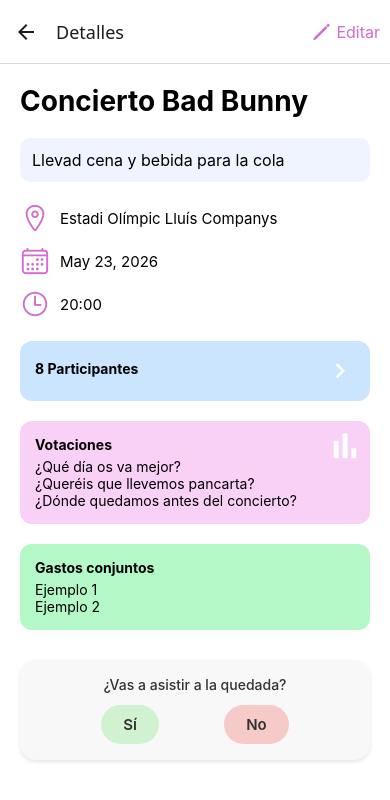
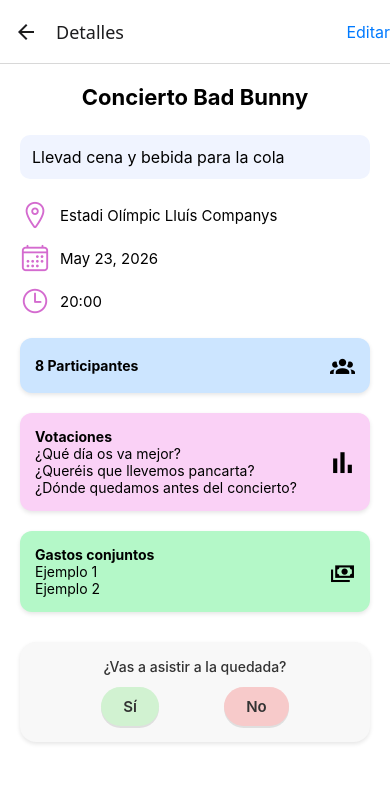
Before and after one commit to rogerguinon/plan-b, a React Native app: screen / in a window 390 px wide. Both pictures are taken after a click on the element 181 px from the left and 331 px from the top of the page. Shown: the top 800 px of the page. Built offline with nearby package versions, Linux system fonts and the light colour scheme; what expo-auth-session would draw is missing.

Commit message:
edit button

```diff
--- a/src/screens/EventDetailScreen/EventDetailScreen.js
+++ b/src/screens/EventDetailScreen/EventDetailScreen.js
@@ -38,11 +38,10 @@ export default function EventDetailScreen({ route, navigation }) {
             style={{
               flexDirection: 'row',
               alignItems: 'center',
-              marginRight: 10,
+              marginLeft: 20,
             }}
           >
-            <Ionicons name="pencil-outline" size={20} color="#d46bcf" style={{ marginRight: 5 }} />
-            <Text style={{ color: '#d46bcf', fontSize: 16 }}>Editar</Text>
+            <Text style={{ color: '#007aff', fontSize: 16 }}>Editar</Text>
           </TouchableOpacity>
       ),
     });
@@ -165,7 +164,12 @@ export default function EventDetailScreen({ route, navigation }) {
           <Text style={styles.sectionTitle}>
             {participantes.length} Participantes
           </Text>
-          <MaterialCommunityIcons name="chevron-right" size={30} color="white" />
+          <MaterialCommunityIcons
+            name="account-group"
+            size={25}
+            color="black"
+            style={{ marginLeft: 10 }}
+          />
         </View>
       </TouchableOpacity>
 
@@ -241,7 +245,9 @@ export default function EventDetailScreen({ route, navigation }) {
 
       {/* Votaciones */}
       <TouchableOpacity onPress={() => navigation.navigate('Encuestas', { id: event.id, eventTitle: event.title })}>
-        <View style={[styles.section, styles.votacionesSection]}>
+        <View style={[styles.section, styles.votacionesSection, { flexDirection: 'row', justifyContent: 'space-between', alignItems: 'center' }]}>
+
+          <View>
             <Text style={styles.sectionTitle}>Votaciones</Text>
             {encuestas.length > 0 ? (
               encuestas.map((encuesta) => (
@@ -250,18 +256,38 @@ export default function EventDetailScreen({ route, navigation }) {
             ) : (
               <Text>Todavía no hay encuestas para esta quedada.</Text>
             )}
-          <MaterialCommunityIcons name="poll" size={30} color="white" style={styles.iconOverlay} />
+          </View>
+
+          <MaterialCommunityIcons
+            name="poll"
+            size={25}
+            color="black"
+            style={{ marginLeft: 10 }}
+          />
+
         </View>
       </TouchableOpacity>
 
       {/* Gastos */}
       <TouchableOpacity onPress={() => navigation.navigate(/* PANTALLA DE GASTOS */)}>
-        <View style={[styles.section, styles.gastosSection]}>
+        <View style={[styles.section, styles.gastosSection, { flexDirection: 'row', justifyContent: 'space-between', alignItems: 'center' }]}>
+
+          <View>
             <Text style={styles.sectionTitle}>Gastos conjuntos</Text>
             <Text>Ejemplo 1</Text>
             <Text>Ejemplo 2</Text>
           </View>
+
+          <MaterialCommunityIcons
+            name="cash-multiple"
+            size={25}
+            color="black"
+            style={{ marginLeft: 10 }}
+          />
+
+        </View>
       </TouchableOpacity>
+
 
       {/*Asistencia*/}
       <View style={[styles.asistenciaContainer, asistencia === 'si' ? styles.si : asistencia === 'no' ? styles.no : null]}>
@@ -305,7 +331,7 @@ export default function EventDetailScreen({ route, navigation }) {
 const styles = StyleSheet.create({
   container: { flex: 1, backgroundColor: '#fff', padding: 20, paddingTop: 20 },
   backButton: { position: 'absolute', top: 50, left: 20 },
-  title: { fontSize: 28, fontWeight: 'bold', marginBottom: 20 },
+  title: { fontSize: 22, fontWeight: 'bold', marginBottom: 25, textAlign: 'center' },
   infoBox: { backgroundColor: '#f0f4ff', padding: 12, borderRadius: 10, marginBottom: 20 },
   subtitle: { fontSize: 16 },
   detailsRow: { flexDirection: 'row', alignItems: 'center', marginBottom: 10 },
@@ -318,6 +344,11 @@ const styles = StyleSheet.create({
     marginTop: 10,
     marginBottom: 10,
     position: 'relative',
+    shadowColor: '#000',
+    shadowOpacity: 0.1,
+    shadowOffset: { width: 0, height: 2 },
+    shadowRadius: 4,
+    elevation: 2,
   },
 
   participantsSection: {
@@ -327,8 +358,7 @@ const styles = StyleSheet.create({
     alignItems: 'center',
   },
 
-  sectionTitle: { fontWeight: 'bold', marginBottom: 5, color: 'black' },
-  iconOverlay: { position: 'absolute', right: 10, top: 10 },
+  sectionTitle: { fontWeight: 'bold', color: 'black' },
 
   participantRow: {
     flexDirection: 'row',
@@ -513,12 +543,20 @@ const styles = StyleSheet.create({
     paddingVertical: 10,
     paddingHorizontal: 22,
     borderRadius: 20,
+    shadowColor: '#000',
+    shadowOpacity: 0.1,
+    elevation: 2,
+    shadowOffset: { width: 0, height: 2 },
   },
   btnNo: {
     backgroundColor: '#f7caca',
     paddingVertical: 10,
     paddingHorizontal: 22,
     borderRadius: 20,
+    shadowColor: '#000',
+    shadowOpacity: 0.1,
+    elevation: 2,
+    shadowOffset: { width: 0, height: 2 },
   },
   btnTexto: {
     fontSize: 15,
```
Lines whose indentation alone changed are shown as unchanged.
